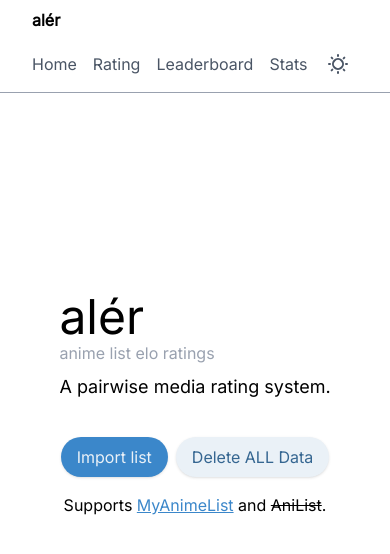
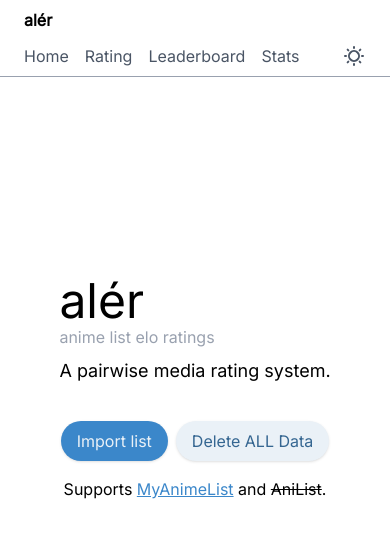
Before and after one commit to jumpyjacko/aler, a SvelteKit app: page / in a window 390 px wide. Shown: the top 554 px of the page. Built offline with nearby package versions, Linux system fonts and the light colour scheme.

Commit message:
fix: spacing on navbar

```diff
--- a/src/routes/+layout.svelte
+++ b/src/routes/+layout.svelte
@@ -40,7 +40,7 @@
 </svelte:head>
 
 <nav
-    class="sticky left-0 top-0 w-full flex flex-col md:flex-row px-8 py-2 justify-between bg-surface border-b border-text-faded transition-colors duration-100"
+    class="sticky left-0 top-0 w-full flex flex-col md:flex-row px-6 md:px-8 py-2 justify-between bg-surface border-b border-text-faded transition-colors duration-100"
 >
     <div class="flex flex-row gap-4 items-center">
         <a href={resolve("/")} class="font-bold">alér</a>
--- a/src/routes/darkmodeToggle.svelte
+++ b/src/routes/darkmodeToggle.svelte
@@ -31,7 +31,7 @@
 
 <button
     on:click={toggleTheme}
-    class="p-2 rounded-lg text-text-dim hover:text-text transition-colors duration-100"
+    class="pl-2 rounded-lg text-text-dim hover:text-text transition-colors duration-100"
     aria-label="Toggle Dark Mode"
 >
     {#if isDark}
```
